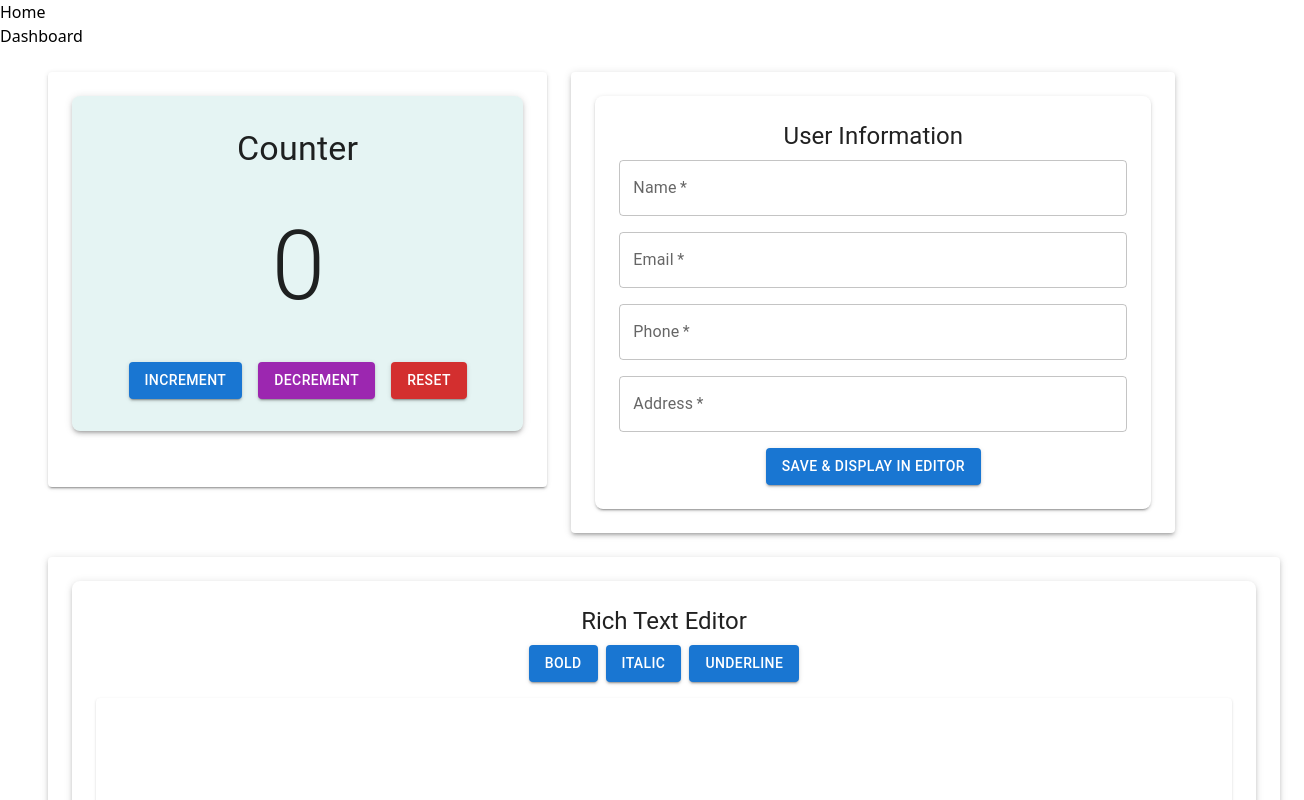
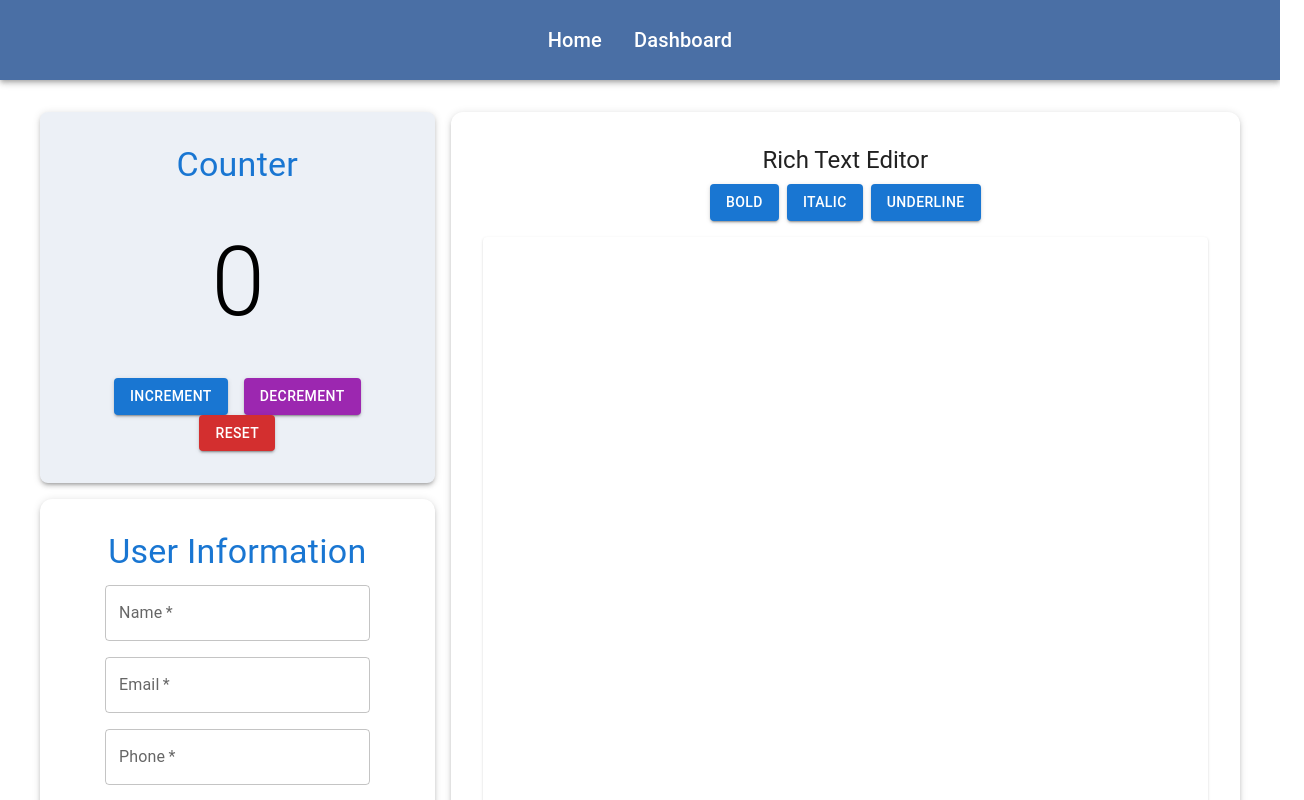
Before and after one commit to MrBirender/UplianceAi-Project, a React (Vite) app: page / in a window 1280 px wide. Shown: the top 800 px of the page, 1304 px wide, since content can reach past the window. Built offline with nearby package versions, Linux system fonts and the light colour scheme.

Commit message:
dashborad completed

```diff
--- a/src/App.tsx
+++ b/src/App.tsx
@@ -18,7 +18,7 @@
         <Route path="dashboard" element={<Dashboard/>}/>
         <Route path="login" element={<Login/>}/>
       </Routes>
-      <footer>footer</footer>
+
     </main>
   );
 };
--- a/src/components/Counter.tsx
+++ b/src/components/Counter.tsx
@@ -9,7 +9,8 @@
   const count = useSelector((state: RootState) => state.counter.count);
 
   // Dynamically adjust background opacity based on count
-  const backgroundColor = `rgba(0, 150, 136, ${Math.min(0.1 + count * 0.05, 1)})`;
+  const backgroundColor = `rgba(74, 111, 165, ${Math.min(0.1 + count * 0.05, 1)})`;
+
 
   return (
     <Box
@@ -21,7 +22,7 @@
         boxShadow: 3,
       }}
     >
-      <Typography variant="h4">Counter</Typography>
+      <Typography  color="primary"  variant="h4">Counter</Typography>
       <Typography sx={{ mt:5, mb:-5, font: "bold" }} variant="h1">{count}</Typography>
       <Box mt={10}>
         <Button variant="contained" color="primary" onClick={() => dispatch(increment())} sx={{ mx: 1 }}>
--- a/src/components/Header.tsx
+++ b/src/components/Header.tsx
@@ -1,12 +1,38 @@
-import { useNavigate } from "react-router"
+import { useNavigate } from "react-router";
+import { AppBar, Toolbar, Typography, Box } from "@mui/material";
+
 const Header = () => {
-  const navigate = useNavigate()
+  const navigate = useNavigate();
+
   return (
-    <header className="bg-red-400 h-14 flex justify-center py-4 gap-5 text-2xl">
-      <p className="cursor-pointer hover:scale-105" onClick={() => navigate("/")}>Home</p>
-      <p className="cursor-pointer hover:scale-105" onClick={() => navigate("/dashboard")}>Dashboard</p>
-    </header>
-  )
-}
+    <AppBar
+      position="static"
+      sx={{ backgroundColor: "#4a6fa5", paddingY: 1 }}
+    >
+      <Toolbar sx={{ display: "flex", justifyContent: "center", gap: 4 }}>
+        <Typography
+          variant="h6"
+          sx={{
+            cursor: "pointer",
+            "&:hover": { transform: "scale(1.05)", transition: "0.2s ease-in-out" }
+          }}
+          onClick={() => navigate("/")}
+        >
+          Home
+        </Typography>
+        <Typography
+          variant="h6"
+          sx={{
+            cursor: "pointer",
+            "&:hover": { transform: "scale(1.05)", transition: "0.2s ease-in-out" }
+          }}
+          onClick={() => navigate("/dashboard")}
+        >
+          Dashboard
+        </Typography>
+      </Toolbar>
+    </AppBar>
+  );
+};
 
-export default Header
+export default Header;
--- a/src/components/RichTextEditor.tsx
+++ b/src/components/RichTextEditor.tsx
@@ -19,16 +19,40 @@
   };
 
   return (
-    <Paper elevation={3} sx={{ padding: 3, maxWidth: 1200, margin: "auto", borderRadius: 2 }}>
+    <Paper
+      elevation={3}
+      sx={{
+        height: "100%",
+        display: "flex",
+        flexDirection: "column",
+        padding: 4,
+        borderRadius: 3,
+        backgroundColor: "background.paper",
+      }}
+    >
       <Typography variant="h5" align="center" gutterBottom>
         Rich Text Editor
       </Typography>
       <Box sx={{ display: "flex", justifyContent: "center", gap: 1, marginBottom: 2 }}>
-        <Button variant="contained" onClick={() => applyStyle("BOLD")}>Bold</Button>
-        <Button variant="contained" onClick={() => applyStyle("ITALIC")}>Italic</Button>
-        <Button variant="contained" onClick={() => applyStyle("UNDERLINE")}>Underline</Button>
+        <Button variant="contained" onClick={() => applyStyle("BOLD")}>
+          Bold
+        </Button>
+        <Button variant="contained" onClick={() => applyStyle("ITALIC")}>
+          Italic
+        </Button>
+        <Button variant="contained" onClick={() => applyStyle("UNDERLINE")}>
+          Underline
+        </Button>
       </Box>
-      <Paper elevation={1} sx={{ padding: 2, minHeight: 200, cursor: "text" }}>
+      <Paper
+        elevation={1}
+        sx={{
+          flex: 1,
+          padding: 2,
+          minHeight: 200,
+          cursor: "text",
+        }}
+      >
         <Editor editorState={editorState} onChange={handleEditorChange} />
       </Paper>
     </Paper>
--- a/src/components/UserForm.tsx
+++ b/src/components/UserForm.tsx
@@ -2,7 +2,7 @@
 import { useDispatch } from "react-redux";
 import { setUserData } from "../features/userSlice";
 import { setUserContent } from "../features/textEditorSlice";
-import { TextField, Button, Box, Typography, Grid, Paper } from "@mui/material";
+import { TextField, Button, Paper, Typography, Stack } from "@mui/material";
 
 const UserForm: React.FC = () => {
   const dispatch = useDispatch();
@@ -19,30 +19,31 @@
   };
 
   return (
-    <Paper elevation={2} sx={{ padding: 3, maxWidth: 600, margin: "auto", borderRadius: 2 }}>
-      <Typography variant="h5" align="center" gutterBottom>
+    <Paper
+      elevation={3}
+      sx={{
+        flex: 1,
+        display: "flex",
+        flexDirection: "column",
+        justifyContent: "center",
+        padding: 4,
+        borderRadius: 3,
+        backgroundColor: "background.paper",
+      }}
+    >
+      <Typography color="primary"  variant="h4" align="center" gutterBottom>
         User Information
       </Typography>
       <form onSubmit={handleSubmit}>
-        <Grid container spacing={2}>
-          <Grid item xs={12}>
-            <TextField fullWidth label="Name" name="name" onChange={handleChange} required />
-          </Grid>
-          <Grid item xs={12}>
-            <TextField fullWidth label="Email" name="email" type="email" onChange={handleChange} required />
-          </Grid>
-          <Grid item xs={12}>
-            <TextField fullWidth label="Phone" name="phone" type="tel" onChange={handleChange} required />
-          </Grid>
-          <Grid item xs={12}>
-            <TextField fullWidth label="Address" name="address" onChange={handleChange} required />
-          </Grid>
-          <Grid item xs={12} sx={{ textAlign: "center" }}>
-            <Button variant="contained" color="primary" type="submit">
-              Save & Display in Editor
-            </Button>
-          </Grid>
-        </Grid>
+        <Stack spacing={2} alignItems="center">
+          <TextField label="Name" name="name" onChange={handleChange} required sx={{ width: "80%" }} />
+          <TextField label="Email" name="email" type="email" onChange={handleChange} required sx={{ width: "80%" }} />
+          <TextField label="Phone" name="phone" type="tel" onChange={handleChange} required sx={{ width: "80%" }} />
+          <TextField label="Address" name="address" onChange={handleChange} required sx={{ width: "80%" }} />
+          <Button variant="contained" color="primary" type="submit" sx={{ width: "60%", fontWeight: "medium" }}>
+            Save & Display in Editor
+          </Button>
+        </Stack>
       </form>
     </Paper>
   );
--- a/src/pages/Dashboard.tsx
+++ b/src/pages/Dashboard.tsx
@@ -1,40 +1,29 @@
 import React, { useEffect, useState } from "react";
 import { useSelector } from "react-redux";
 import { RootState } from "../app/store";
-import { Card, CardContent, Typography } from "@mui/material";
-import { LineChart, Line, XAxis, YAxis, CartesianGrid, Tooltip, ResponsiveContainer } from "recharts";
+import { Card, CardContent, Typography, Box } from "@mui/material";
+import { LineChart, Line, XAxis, YAxis, CartesianGrid, Tooltip, ResponsiveContainer, BarChart, Bar, PieChart, Pie, Cell } from "recharts";
 import { useSpring, animated } from "react-spring";
-
-interface CounterHistory {
-  name: string;
-  count: number;
-}
 
 const Dashboard: React.FC = () => {
   const fadeIn = useSpring({ opacity: 1, from: { opacity: 0 }, config: { duration: 500 } });
 
-  // Get counter value from Redux store
+  // Redux Counter
   const counter = useSelector((state: RootState) => state.counter.count);
 
-  interface User {
-    name: string;
-    email: string;
-    id: string;
-  }
-
-  const user: User = JSON.parse(localStorage.getItem("user") || "{}") || {
+  // Mock User Data
+  const user = JSON.parse(localStorage.getItem("user") || "{}") || {
     name: "John Doe",
     email: "johndoe@example.com",
     id: "USR12345"
   };
 
-  // Maintain counter history from local storage
-  const [counterHistory, setCounterHistory] = useState<CounterHistory[]>(() => {
+  // Maintain counter history
+  const [counterHistory, setCounterHistory] = useState(() => {
     const savedHistory = JSON.parse(localStorage.getItem("counterHistory") || "[]");
     return Array.isArray(savedHistory) ? savedHistory : [];
   });
 
-  // Update counter history whenever the counter changes
   useEffect(() => {
     if (counterHistory.length === 0 || counterHistory[counterHistory.length - 1].count !== counter) {
       const newEntry = { name: (counterHistory.length + 1).toString(), count: counter };
@@ -44,38 +33,73 @@
     }
   }, [counter]);
 
+  // Colors for Pie Chart
+  const pieColors = ["#4a6fa5", "#82ca9d", "#ffc658"];
+
   return (
-    <animated.div style={fadeIn}>
-      <Typography variant="h4" gutterBottom>
-        Dashboard
-      </Typography>
-      <div style={{ display: "flex", gap: "20px" }}>
-        {/* User Profile Card */}
-        <Card style={{ width: "300px", padding: "10px" }}>
+    <animated.div style={{ ...fadeIn, padding: "40px" }}>
+      <Box sx={{ display: "flex", gap: "20px", height: "100%" }}>
+        {/* Left Section: Profile & Line Graph (Fixed Width) */}
+        <Box sx={{ flex: "0 0 30%", display: "flex", flexDirection: "column", gap: "20px" }}>
+          <Card sx={{ padding: 2, backgroundColor: "#2c3e50", color: "#fff", boxShadow: 3 }}>
             <CardContent>
-            <Typography variant="h6">User Profile</Typography>
+              <Typography variant="h6" color="inherit">User Profile</Typography>
               <Typography>Name: {user.name}</Typography>
               <Typography>Email: {user.email}</Typography>
               <Typography>ID: {user.id}</Typography>
             </CardContent>
           </Card>
 
-        {/* Counter Trend Chart */}
-        <Card style={{ flex: 1, padding: "10px" }}>
+          <Card sx={{ height: 400, backgroundColor: "#f5f8fd", boxShadow: 2 }}>
             <CardContent>
-            <Typography variant="h6">Counter Trend</Typography>
-            <ResponsiveContainer width="100%" height={250}>
+              <Typography variant="h6" color="#4a6fa5">Counter Growth (Line Chart)</Typography>
+              <ResponsiveContainer width="100%" height={320}>
                 <LineChart data={counterHistory}>
                   <CartesianGrid strokeDasharray="3 3" />
                   <XAxis dataKey="name" />
                   <YAxis />
                   <Tooltip />
-                <Line type="monotone" dataKey="count" stroke="#8884d8" strokeWidth={2} />
+                  <Line type="monotone" dataKey="count" stroke="#4a6fa5" strokeWidth={2} />
                 </LineChart>
               </ResponsiveContainer>
             </CardContent>
           </Card>
-      </div>
+        </Box>
+
+        {/* Right Section: Bar & Pie Charts (Full Width) */}
+        <Box sx={{ flex: "1", display: "flex", flexDirection: "column", gap: "20px" }}>
+          <Card sx={{ padding: 2, backgroundColor: "#f5f8fd", boxShadow: 2 }}>
+            <CardContent>
+              <Typography variant="h6" color="#4a6fa5">Counter Trend (Bar Chart)</Typography>
+              <ResponsiveContainer width="100%" height={300}>
+                <BarChart data={counterHistory}>
+                  <CartesianGrid strokeDasharray="3 3" />
+                  <XAxis dataKey="name" />
+                  <YAxis />
+                  <Tooltip />
+                  <Bar dataKey="count" fill="#4a6fa5" />
+                </BarChart>
+              </ResponsiveContainer>
+            </CardContent>
+          </Card>
+
+          <Card sx={{ padding: 2, backgroundColor: "#f5f8fd", boxShadow: 2 }}>
+            <CardContent>
+              <Typography variant="h6" color="#4a6fa5">Distribution (Pie Chart)</Typography>
+              <ResponsiveContainer width="100%" height={300}>
+                <PieChart>
+                  <Pie data={counterHistory} dataKey="count" nameKey="name" cx="50%" cy="50%" outerRadius={100} fill="#4a6fa5" label>
+                    {counterHistory.map((_, index) => (
+                      <Cell key={`cell-${index}`} fill={pieColors[index % pieColors.length]} />
+                    ))}
+                  </Pie>
+                  <Tooltip />
+                </PieChart>
+              </ResponsiveContainer>
+            </CardContent>
+          </Card>
+        </Box>
+      </Box>
     </animated.div>
   );
 };
--- a/src/pages/Home.tsx
+++ b/src/pages/Home.tsx
@@ -1,5 +1,5 @@
 import React from "react";
-import { Grid, Paper, Box } from "@mui/material";
+import { Box } from "@mui/material";
 import Counter from "../components/Counter";
 import UserForm from "../components/UserForm";
 import RichTextEditor from "../components/RichTextEditor";
@@ -10,26 +10,45 @@
 
   return (
     <animated.div style={fadeIn}>
-      <Grid container spacing={3} sx={{ height: "100vh", padding: 3, mx: "auto" }}>
-        {/* Upper Section: Counter & User Form */}
-        <Grid item xs={12} md={5}>
-          <Paper elevation={2} sx={{ padding: 3, height: "90%" }}>
-            <Counter />
-          </Paper>
-        </Grid>
-        <Grid item xs={12} md={6}>
-          <Paper elevation={3} sx={{ padding: 3, height: "100%" }}>
-            <UserForm />
-          </Paper>
-        </Grid>
+      <Box
+        sx={{
+          display: "grid",
+          gridTemplateColumns: "1fr 2fr",
+          gap: 2,
+          height: "calc(100vh - 64px)", // This will ensure space is available for padding
+          padding: "32px 40px", // 32px padding on top and bottom, 40px on left and right
+          boxSizing: "border-box", // Ensure padding is accounted for in height calculation
+          // Responsive design for different screen sizes:
+          "@media (max-width: 1200px)": {
+            gridTemplateColumns: "1fr 2fr", // Maintain the 2-column layout on medium screens (like tablets)
+            gap: 2, // Proper spacing for tablets
+          },
+          "@media (max-width: 1024px)": {
+            gridTemplateColumns: "1fr 1fr", // Keep 2 columns layout for larger tablets/laptops
+            padding: "24px 30px", // Adjust padding for tablet screens
+            gap: 3, // Increase gap on tablet screens
+          },
+          "@media (max-width: 768px)": {
+            gridTemplateColumns: "1fr", // Stack components on smaller screens (mobile)
+            padding: "16px 20px", // Adjust padding for mobile
+            gap: 3, // Increase gap for better spacing on smaller screens
+          },
+          "@media (max-width: 480px)": {
+            padding: "12px 16px", // Adjust for very small mobile screens
+          },
+        }}
+      >
+        {/* Left Side: Counter & Form (Stacked) */}
+        <Box sx={{ display: "flex", flexDirection: "column", gap: 2, height: "100%" }}>
+          <Counter />
+          <UserForm />
+        </Box>
 
-        {/* Bottom Section: Rich Text Editor (Full Width) */}
-        <Grid item xs={12}>
-          <Paper elevation={3} sx={{ padding: 3, height: "100%" }}>
-            <RichTextEditor />
-          </Paper>
-        </Grid>
-      </Grid>
+        {/* Right Side: Rich Text Editor */}
+        <Box sx={{ height: "100%" }}>
+          <RichTextEditor />
+        </Box>
+      </Box>
     </animated.div>
   );
 };
```
Lines whose indentation alone changed are shown as unchanged.
